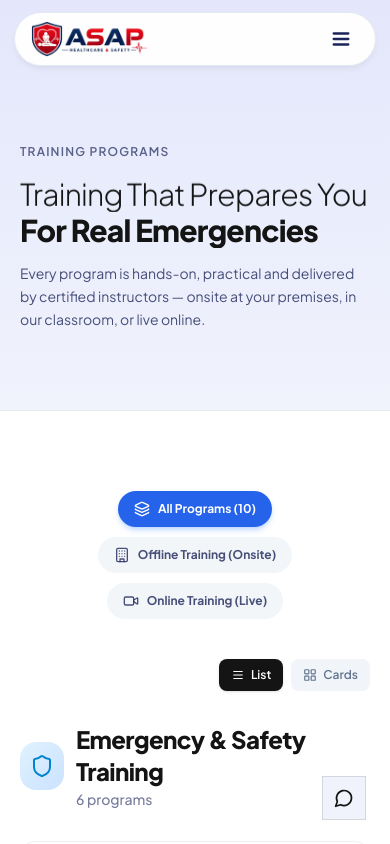
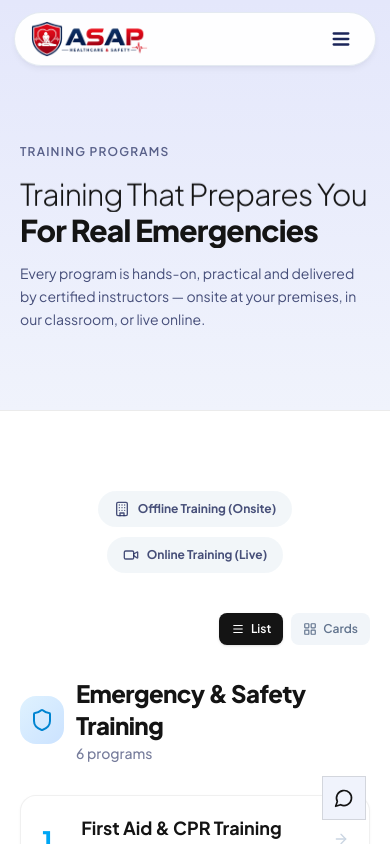
Before and after one commit to rahulpatildr72-client/ASAP-Health-Care-and-Safety, a Next.js app: page /courses in a window 390 px wide. Shown: the top 844 px of the page. Built offline with nearby package versions, Linux system fonts and the light colour scheme.

Commit message:
fix: remove View All Programs link from header and filter tab

```diff
--- a/app/courses/CoursesClient.tsx
+++ b/app/courses/CoursesClient.tsx
@@ -6,7 +6,7 @@ import Link from "next/link";
 import CourseCard from "@/components/CourseCard";
 import FadeIn from "@/components/FadeIn";
 import { Course, CourseCategory, CATEGORY_META } from "@/data/courses";
-import { Building, Video, Layers, Shield, Leaf, Clock, ArrowRight } from "lucide-react";
+import { Building, Video, Shield, Leaf, Clock, ArrowRight } from "lucide-react";
 
 type CoursesClientProps = {
   courses: Course[];
@@ -65,19 +65,7 @@ export default function CoursesClient({ courses }: CoursesClientProps) {
       {/* Filter Tabs */}
       <div className="mb-10 flex flex-wrap items-center justify-center gap-2.5 sm:gap-3">
         <button
-          onClick={() => setFilterMode("all")}
-          className={`flex items-center gap-2 rounded-full px-4 py-2.5 sm:px-6 sm:py-3 text-xs sm:text-sm font-bold transition-all active:scale-95 ${
-            filterMode === "all"
-              ? "bg-[#2563EB] text-white shadow-md shadow-blue-500/25"
-              : "bg-slate-100/90 text-[#1B2559]/80 hover:bg-slate-200 hover:text-[#141414]"
-          }`}
-        >
-          <Layers className="h-4 w-4" />
-          <span>All Programs ({courses.length})</span>
-        </button>
-
-        <button
-          onClick={() => setFilterMode("offline")}
+          onClick={() => setFilterMode(filterMode === "offline" ? "all" : "offline")}
           className={`flex items-center gap-2 rounded-full px-4 py-2.5 sm:px-6 sm:py-3 text-xs sm:text-sm font-bold transition-all active:scale-95 ${
             filterMode === "offline"
               ? "bg-emerald-600 text-white shadow-md shadow-emerald-500/25"
@@ -89,7 +77,7 @@ export default function CoursesClient({ courses }: CoursesClientProps) {
         </button>
 
         <button
-          onClick={() => setFilterMode("online")}
+          onClick={() => setFilterMode(filterMode === "online" ? "all" : "online")}
           className={`flex items-center gap-2 rounded-full px-4 py-2.5 sm:px-6 sm:py-3 text-xs sm:text-sm font-bold transition-all active:scale-95 ${
             filterMode === "online"
               ? "bg-[#2563EB] text-white shadow-md shadow-blue-500/25"
--- a/components/Header.tsx
+++ b/components/Header.tsx
@@ -4,7 +4,7 @@ import { useEffect, useRef, useState } from "react";
 import Image from "next/image";
 import Link from "next/link";
 import { usePathname } from "next/navigation";
-import { Menu, X, ChevronRight, ArrowRight, ChevronDown, Building, Video, Layers } from "lucide-react";
+import { Menu, X, ChevronRight, ArrowRight, ChevronDown, Building, Video } from "lucide-react";
 import { gsap } from "gsap";
 
 const NAV_LINKS = [
@@ -207,21 +207,6 @@ export default function Header() {
                               <div className="text-[11px] text-[#1B2559]/65">Interactive Remote Sessions</div>
                             </div>
                           </Link>
-
-                          <div className="my-1 border-t border-slate-100" />
-
-                          <Link
-                            href="/courses"
-                            onClick={() => setDropdownOpen(false)}
-                            className="flex items-center gap-3 rounded-xl p-2.5 transition-all hover:bg-[#EAF0FF]/80 group"
-                          >
-                            <div className="flex h-9 w-9 shrink-0 items-center justify-center rounded-lg bg-slate-100 text-[#1B2559] group-hover:bg-[#2563EB] group-hover:text-white transition-colors">
-                              <Layers className="h-4 w-4" />
-                            </div>
-                            <div className="text-xs font-bold text-[#141414] group-hover:text-[#2563EB]">
-                              View All Programs
-                            </div>
-                          </Link>
                         </div>
                       </div>
                     )}
@@ -330,14 +315,6 @@ export default function Header() {
                             <Video className="h-4 w-4 text-[#2563EB]" />
                             <span>Online Training (Live)</span>
                           </Link>
-                          <Link
-                            href="/courses"
-                            onClick={() => setMenuOpen(false)}
-                            className="flex items-center gap-2.5 rounded-lg px-3 py-2.5 text-xs font-semibold text-[#2563EB]"
-                          >
-                            <Layers className="h-3.5 w-3.5" />
-                            <span>All Training Programs</span>
-                          </Link>
                         </div>
                       )}
                     </div>
```
